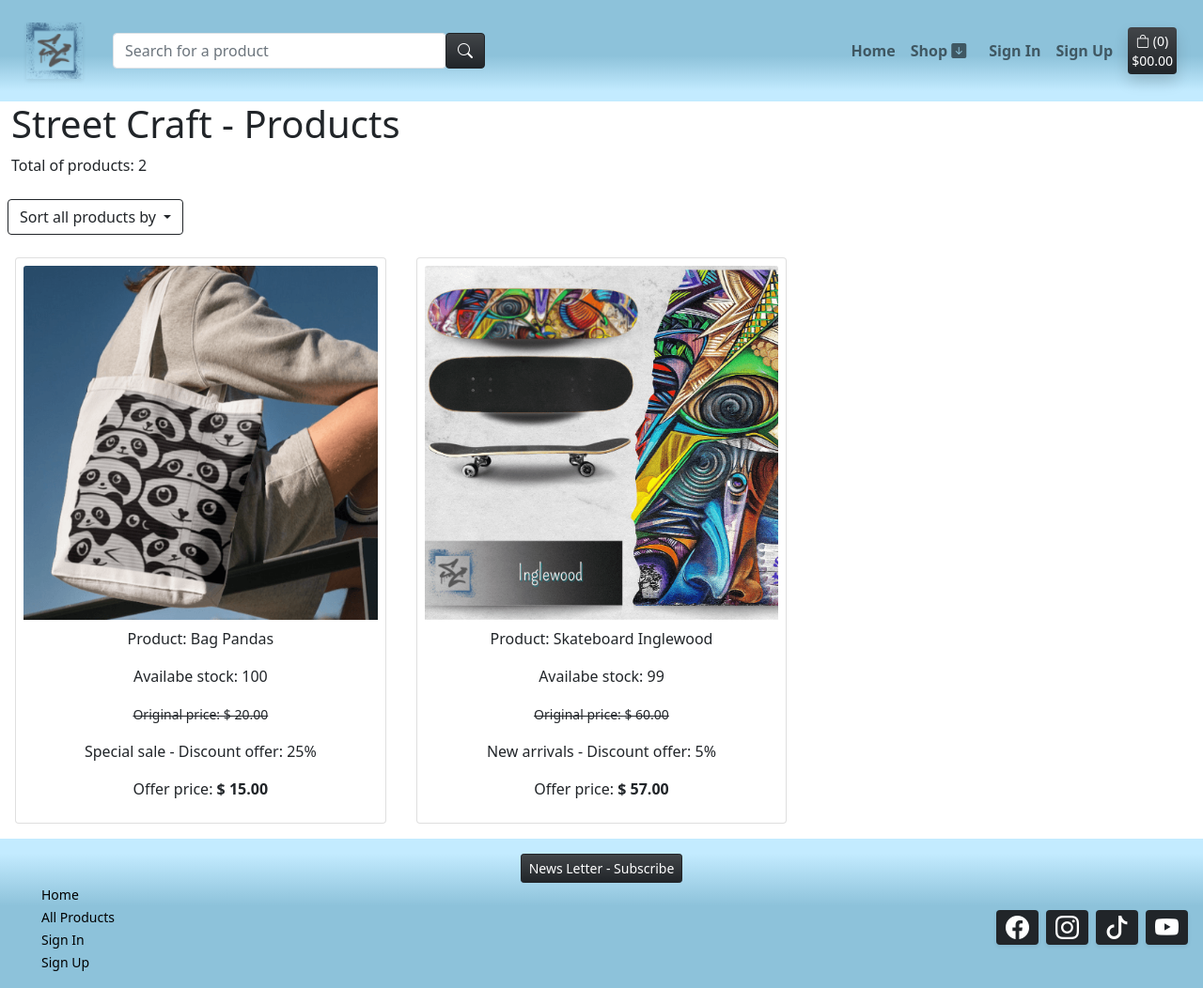
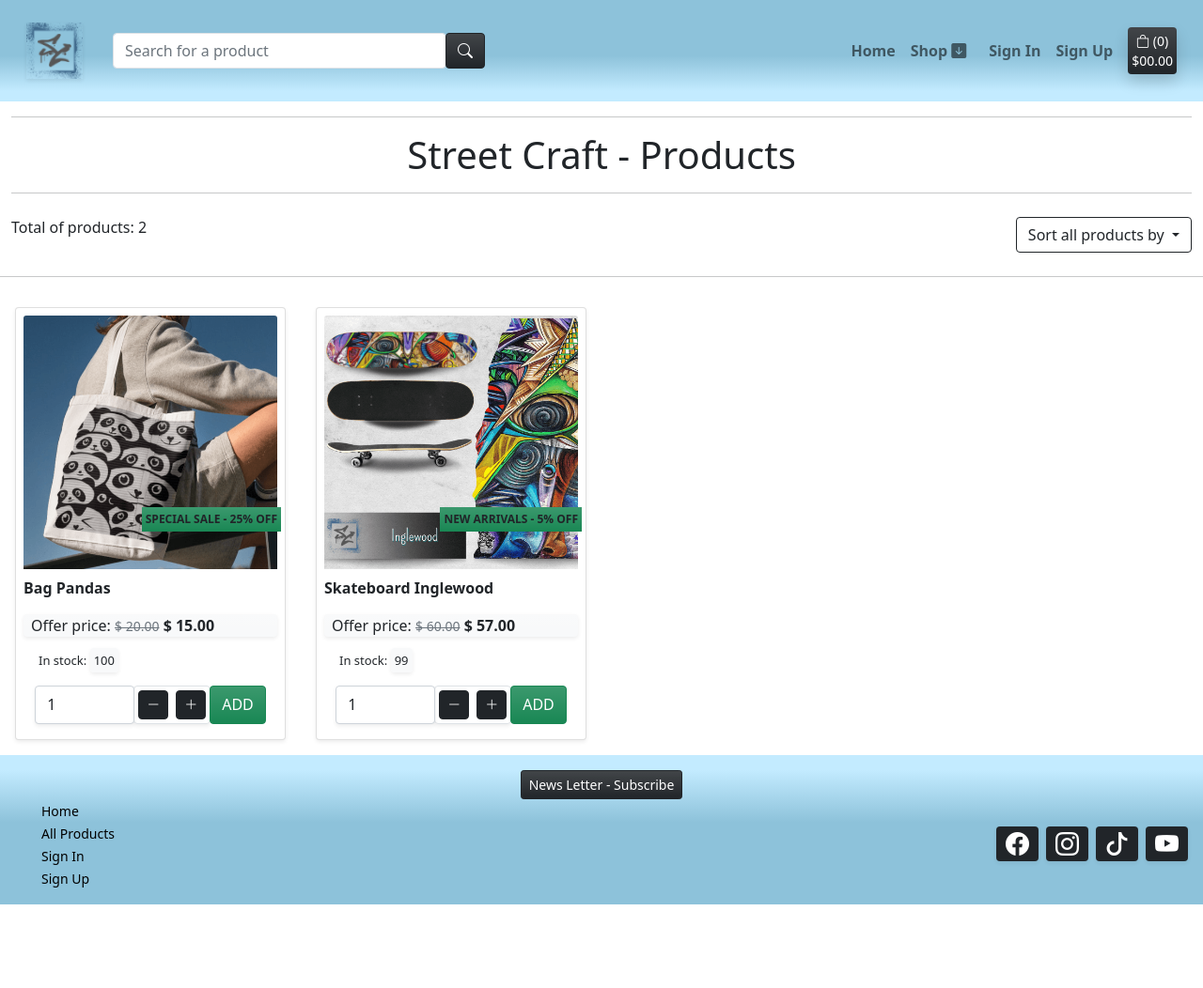
Before and after one commit to guisgrande/fifth-project-ci, a Django app: page /all-products/ in a window 1280 px wide. Shown: the whole page at 94% size. After the commit the page ends 963 px from the top, so only its background shows below. Run offline with Django 3.2, Linux system fonts and the light colour scheme; data comes from the database, SQL or seed files in the repository; some libraries are stand-ins or nearby versions.

Commit message:
Edit style for products template

```diff
--- a/templates/products/products_all.html
+++ b/templates/products/products_all.html
@@ -4,60 +4,101 @@
 {% block content %}
 
 <header>
-    <div class="container-fluid">
+    <div class="container-fluid text-center">
+        <hr>
         <h1>Street Craft - Products</h1>
+        <hr>
     </div>
 </header>
 
-<div class="container-fluid">
+
+<div class="m-1 d-flex justify-content-between align-items-center">
+    <div class="fw-light m-2">
         <p>Total of products: {{ total_products_list }}</p>
     </div>
-
-<div class="dropdown p-2">
+    <div class="dropdown m-2">
         <a class="btn btn-outline-dark dropdown-toggle" href="#" role="button" data-bs-toggle="dropdown" aria-expanded="false">
             Sort all products by
         </a>
         <ul class="dropdown-menu">
             <li><a class="dropdown-item" href="/all-products/?sort=price&direction=asc">By price: Low to High</a></li>
             <li><a class="dropdown-item" href="/all-products/?sort=price&direction=desc">By price: High to Low</a></li>
-        <li><a class="dropdown-item" href="/all-products/?sort=rating&direction=asc">By rating: Low to High</a></li>
-        <li><a class="dropdown-item" href="/all-products/?sort=rating&direction=desc">By rating: High to Low</a></li>
             <li><a class="dropdown-item" href="/all-products/?sort=name&direction=asc">By name: A to Z</a></li>
             <li><a class="dropdown-item" href="/all-products/?sort=name&direction=desc">By name: Z to A</a></li>
         </ul>
     </div>
-
+</div>
+<hr>
 <div class="container-fluid">
     <div class="row">
         {% for product in products_list %}
-            <div class="col-md-4 p-0">
-                <div class="card m-3">
-                    <div class="card-body m-1 p-1 text-center">
+            <div class="col-sm-6 col-md-4 col-lg-3 p-0">
+                <div class="card m-3 shadow-sm">
+                    <div class="card-body m-1 p-1">
                         <a href="{% url 'product_details' product.slug %}">
                             <div class="image-container">
                                 {% if product.product_image %}
-                                <img class="card-img-top img-fluid" src="{{ product.product_image.url }}" alt="{{ product.name }}">
+                                <img class="card-img-top" src="{{ product.product_image.url }}" alt="{{ product.name }}">
                                 {% else %}
-                                <img class="card-img-top img-fluid" src="{{ MEDIA_URL }}noimage-sc.png" alt="No image of the product">
+                                <img class="card-img-top" src="{{ MEDIA_URL }}noimage-sc.png" alt="No image of the product">
+                                {% endif %}
+                                {% if product.offer %}
+                                <div class="offer-tag bg-success bg-gradient">
+                                    <p class="card-text text-uppercase p-1 m-0 text-dark fw-bold" style="font-size: 12px;">{{ product.offer.offer_display }} - {{ product.offer.offer_discount }}% OFF</p>
+                                </div>
                                 {% endif %}
                             </div>
                         </a>
-                        <p class="card-text mt-2">Product: {{ product.name }}</p>
-                        <p class="card-text">Availabe stock: {{ product.quantity_available }}</p>
-                        {% if product.offer  %}
-                        <p class="card-text"><del><small>Original price: $ {{ product.price }}</small></del></p>
-                        <p class="card-text">{{ product.offer.offer_display }} - Discount offer: {{ product.offer.offer_discount }}%</p>
-                        <p> Offer price: <strong>$ {{ product.cal_discount_price }} </strong></p>
+                        <p class="card-text fw-bold mt-2">{{ product.name }}</p>
+                        <div class="bg-light bg-gradient rounded shadow-sm mt-3">
+                            {% if product.offer %}
+                            <p class="ps-2 card-text">Offer price: <span class="text-muted fw-light"><del><small>$ {{ product.price }}</small></del></span> <strong>$ {{ product.cal_discount_price }} </strong></p>
                             {% else %}
-                        <p class="card-text">Price: $ {{ product.price }}</p>
+                            <p class="ps-2 card-text">Price: <strong>$ {{ product.price }}</strong></p>
                             {% endif %}
+                        </div>
+                        {% if product.quantity_available %}
+                        <p class="card-text m-3 fw-light" style="font-size: 13px;">In stock: <span class="bg-light rounded p-1 shadow-sm">{{ product.quantity_available }}</span></p>
+                        {% else %}
+                        <p class="card-text m-3" style="font-size: 13px;"><span class="bg-light rounded p-1 shadow-sm text-danger">Out of Stock</span></p>
+                        {% endif %}
+                        <!-- Quantity / Add to bag -->
+                        <div class="mt-2 mb-2">
+                            <form class="form" action="{% url 'add_to_bag' product.slug %}" method="POST">
+                                {% csrf_token %}
+                                <div class="form-row">
+                                    <div class="col-12 d-flex justify-content-center">
+                                        <div class="form-group w-70">
+                                            <div class="input-group">
+                                                <input class="form-control qty_input rounded shadow-sm" type="number"
+                                                    name="quantity" value="1" min="1" max="99"
+                                                    data-item_id="{{ product.slug }}"
+                                                    id="id_qty_{{ product.slug }}">
+                                                <div class="d-flex flex-row border rounded shadow-sm">
+                                                    <div class="input-group-prepend m-1">
+                                                        <button type="button" class="decrement-qty btn btn-sm btn-dark rounded"
+                                                            data-item_id="{{ product.slug }}" id="decrement-qty_{{ product.slug }}">
+                                                            <span><i class="bi bi-dash-lg"></i></span>
+                                                        </button>
+                                                    </div>
+                                                    <div class="input-group-append m-1">
+                                                        <button type="button" class="increment-qty btn btn-sm btn-dark rounded"
+                                                            data-item_id="{{ product.slug }}" id="increment-qty_{{ productslug }}">
+                                                            <span><i class="bi bi-plus-lg"></i></span>
+                                                        </button>
+                                                    </div>
+                                                </div>
+                                                <input type="submit" class="btn btn-success bg-gradient rounded text-uppercase" value="Add">
                                             </div>
                                         </div>
                                     </div>
-            {% if forloop.counter|divisibleby:3 %}
+                                    <input type="hidden" name="redirect_url" value="{{ request.path }}">
                                 </div>
-                <div class="row">
-            {% endif %}
+                            </form>
+                        </div>
+                    </div>
+                </div>
+            </div>
         {% endfor %}
     </div>
     <div class="row">
```
Lines whose indentation alone changed are shown as unchanged.
